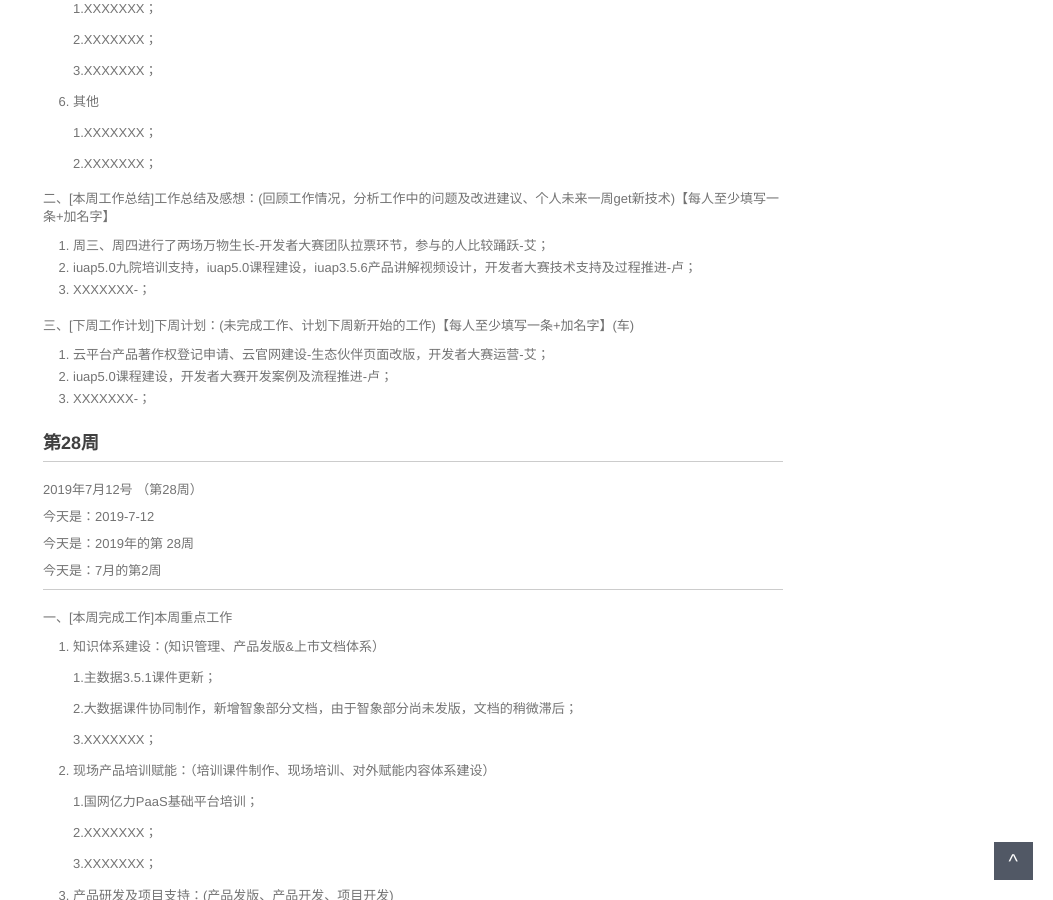
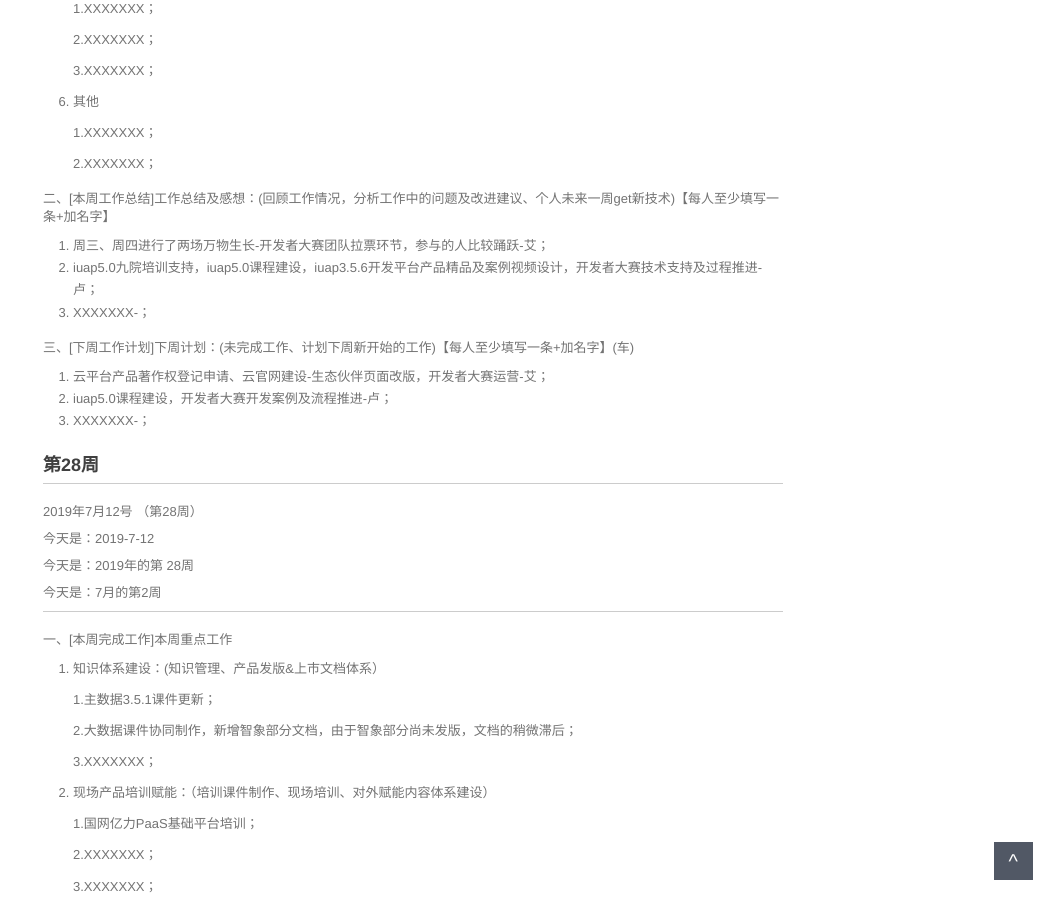
Before and after one commit to walllFlower/blog, a Jekyll site: the page built from _posts/2018-07-17-day_report_cxz.md, in a window 1280 px wide and 900 px high, scrolled down 1067 px. Shown: the whole window, without its empty margins (227-1280 px from the left). Built offline with Jekyll 4.4.1, drawn with Linux system fonts in a browser that asks for light colours; comment, search, counter and statistics services are not loaded.

Commit message:
Update 2018-07-17-day_report_cxz.md

```diff
--- a/_posts/2018-07-17-day_report_cxz.md
+++ b/_posts/2018-07-17-day_report_cxz.md
@@ -73,7 +73,7 @@ categories: 技术运营工作周报
 二、[本周工作总结]工作总结及感想：(回顾工作情况，分析工作中的问题及改进建议、个人未来一周get新技术)【每人至少填写一条+加名字】
 
 1. 周三、周四进行了两场万物生长-开发者大赛团队拉票环节，参与的人比较踊跃-艾；
-2. iuap5.0九院培训支持，iuap5.0课程建设，iuap3.5.6产品讲解视频设计，开发者大赛技术支持及过程推进-卢；
+2. iuap5.0九院培训支持，iuap5.0课程建设，iuap3.5.6开发平台产品精品及案例视频设计，开发者大赛技术支持及过程推进-卢；
 3. XXXXXXX-；
 
 三、[下周工作计划]下周计划：(未完成工作、计划下周新开始的工作)【每人至少填写一条+加名字】(车)
```
